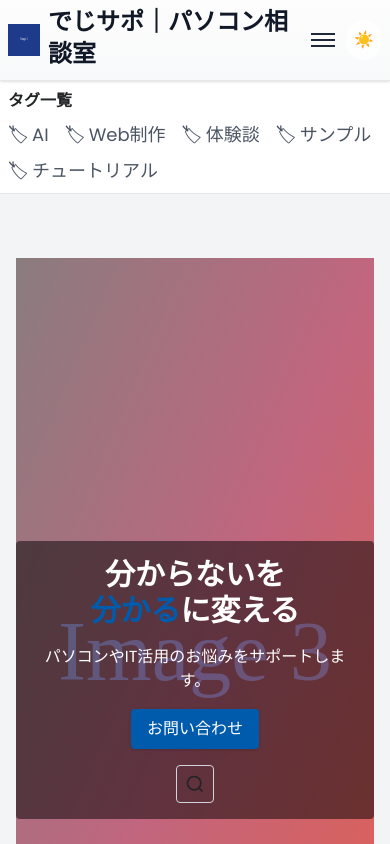
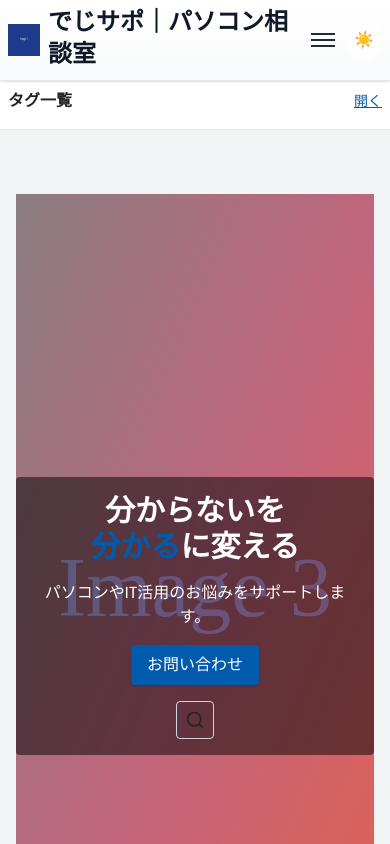
Before and after one commit to maruyamamasaya/Portfolio, a Next.js app: page / in a window 390 px wide. Shown: the top 844 px of the page. Built offline with nearby package versions, Linux system fonts and the light colour scheme.

Commit message:
feat: add collapsible tag list and adjust header

```diff
--- a/src/app/components/Header.tsx
+++ b/src/app/components/Header.tsx
@@ -135,7 +135,7 @@ export default function Header() {
   ];
 
   return (
-    <header className="backdrop-blur-md bg-gradient-to-b from-white/80 to-gray-50/80 dark:from-gray-900/80 dark:to-gray-800/80 border-b border-gray-200 dark:border-gray-700 shadow text-gray-900 dark:text-gray-100">
+    <header className="backdrop-blur-md bg-gradient-to-b from-white to-gray-50 dark:from-gray-900 dark:to-gray-800 border-b border-gray-200 dark:border-gray-700 shadow text-gray-900 dark:text-gray-100">
       <div className="container mx-auto flex items-center justify-between relative p-2">
         <h1 className="text-2xl font-digital font-bold flex items-center">
           <Image
--- /dev/null
+++ b/src/app/components/TagListClient.tsx
@@ -0,0 +1,36 @@
+'use client';
+import { useState } from 'react';
+import TagButton from './TagButton';
+
+interface Props {
+  tagCounts: { tag: string; count: number }[];
+}
+
+export default function TagListClient({ tagCounts }: Props) {
+  const max = tagCounts[0]?.count || 1;
+  const getSizeClass = (count: number) => {
+    const ratio = count / max;
+    if (ratio > 0.66) return 'text-lg';
+    if (ratio > 0.33) return 'text-base';
+    return 'text-sm';
+  };
+  const [open, setOpen] = useState(false);
+  return (
+    <div>
+      <div className="flex justify-between items-center mb-2">
+        <h3 className="font-bold">タグ一覧</h3>
+        <button
+          className="sm:hidden text-primary underline text-sm"
+          onClick={() => setOpen(!open)}
+        >
+          {open ? '閉じる' : '開く'}
+        </button>
+      </div>
+      <div className={`${open ? 'flex' : 'hidden'} sm:flex flex-wrap gap-2`}>
+        {tagCounts.map(({ tag, count }) => (
+          <TagButton key={tag} label={tag} sizeClass={getSizeClass(count)} />
+        ))}
+      </div>
+    </div>
+  );
+}
--- /dev/null
+++ b/src/app/components/TagListWrapper.tsx
@@ -0,0 +1,8 @@
+import { getTagCounts } from '@/lib/posts';
+import TagListClient from './TagListClient';
+
+export default async function TagListWrapper() {
+  const tagCounts = await getTagCounts();
+  const displayCounts = tagCounts.slice(0, 30);
+  return <TagListClient tagCounts={displayCounts} />;
+}
--- a/src/app/layout.tsx
+++ b/src/app/layout.tsx
@@ -6,7 +6,7 @@ import Header from './components/Header';
 import Footer from './components/Footer';
 import Breadcrumbs from './components/Breadcrumbs';
 import PageTransition from './components/PageTransition';
-import TagList from './components/TagList';
+import TagListWrapper from './components/TagListWrapper';
 import { ThemeProvider } from './components/ThemeProvider';
 import { Poppins } from 'next/font/google';
 
@@ -35,7 +35,7 @@ export default function RootLayout({ children }: { children: ReactNode }) {
           <Header />
           <div className="bg-white dark:bg-gray-700 border-b border-gray-200 dark:border-gray-700">
             <div className="container mx-auto p-2">
-              <TagList />
+              <TagListWrapper />
             </div>
           </div>
           <PageTransition>
```
